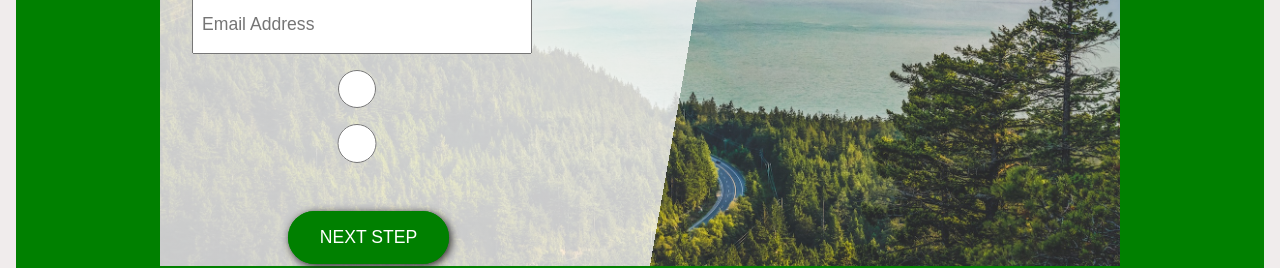
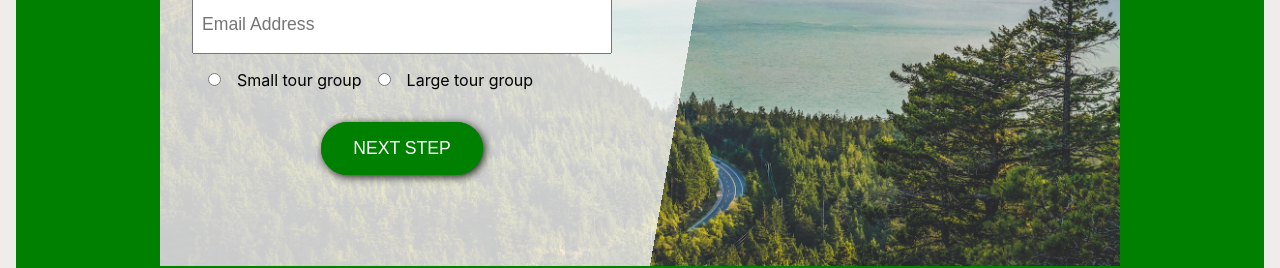
Before and after one commit to ashrofdev/natours-in-react, a React (Create React App) app: page / in a window 1280 px wide. Shown: the part 4382-4650 px from the top of the page. Built offline with nearby package versions, Linux system fonts and the light colour scheme.

Commit message:
making it better

```diff
--- a/src/components/booking/Booking.js
+++ b/src/components/booking/Booking.js
@@ -8,11 +8,15 @@ const Booking = () => {
             <div className="cont">
                 <div className="book">
                     <Heading text="START BOOKING NOW" />
-                    <input placeholder="Full Name"/>
-                    <input placeholder="Email Address" type="email"/>
+                    <input className="input" placeholder="Full Name"/>
+                    <input className="input" placeholder="Email Address" type="email"/>
                     <div className="checks">
-                        <input placeholder="testing" type="radio"/>
-                        <input type="radio"/>
+                        <label>
+                            <input name="tour" placeholder="testing" type="radio"/>Small tour group
+                        </label>
+                        <label>
+                            <input name="tour" placeholder="testing" type="radio"/>Large tour group
+                        </label>
                     </div>
                     <BtnGreen name="NEXT STEP"/>
                 </div>
--- a/src/components/booking/booking.css
+++ b/src/components/booking/booking.css
@@ -17,11 +17,17 @@
 .booking .cont h2 {
     font-size: 2rem;
 }
-.booking .cont input {
+.booking .cont .input {
     font-size: 1.1rem;
     padding: .5rem;
     display: block;
     margin-bottom: 1rem;
-    width: 20rem;
+    width: 25rem;
     height: 2.4rem;
 }
+.checks {
+    display: flex;
+}
+.book .checks input {
+    margin: 0 1rem;
+}
```
